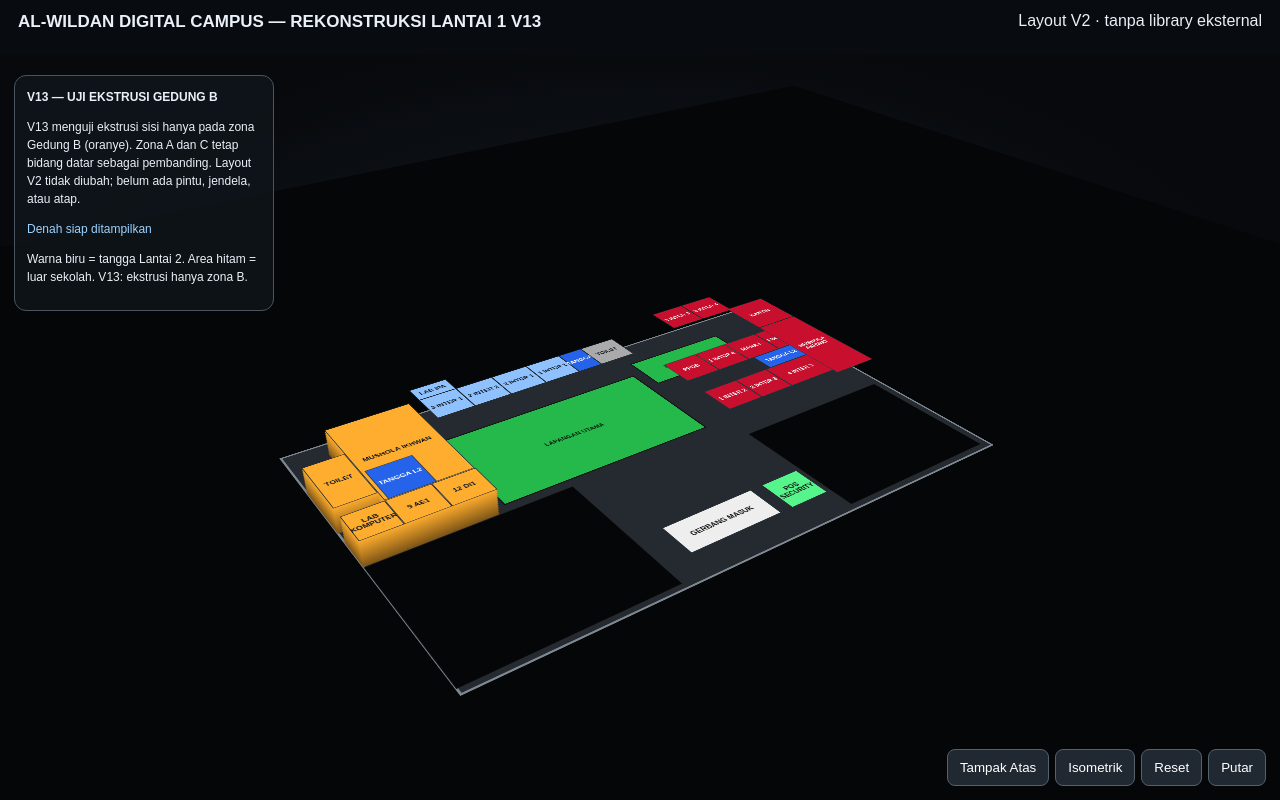
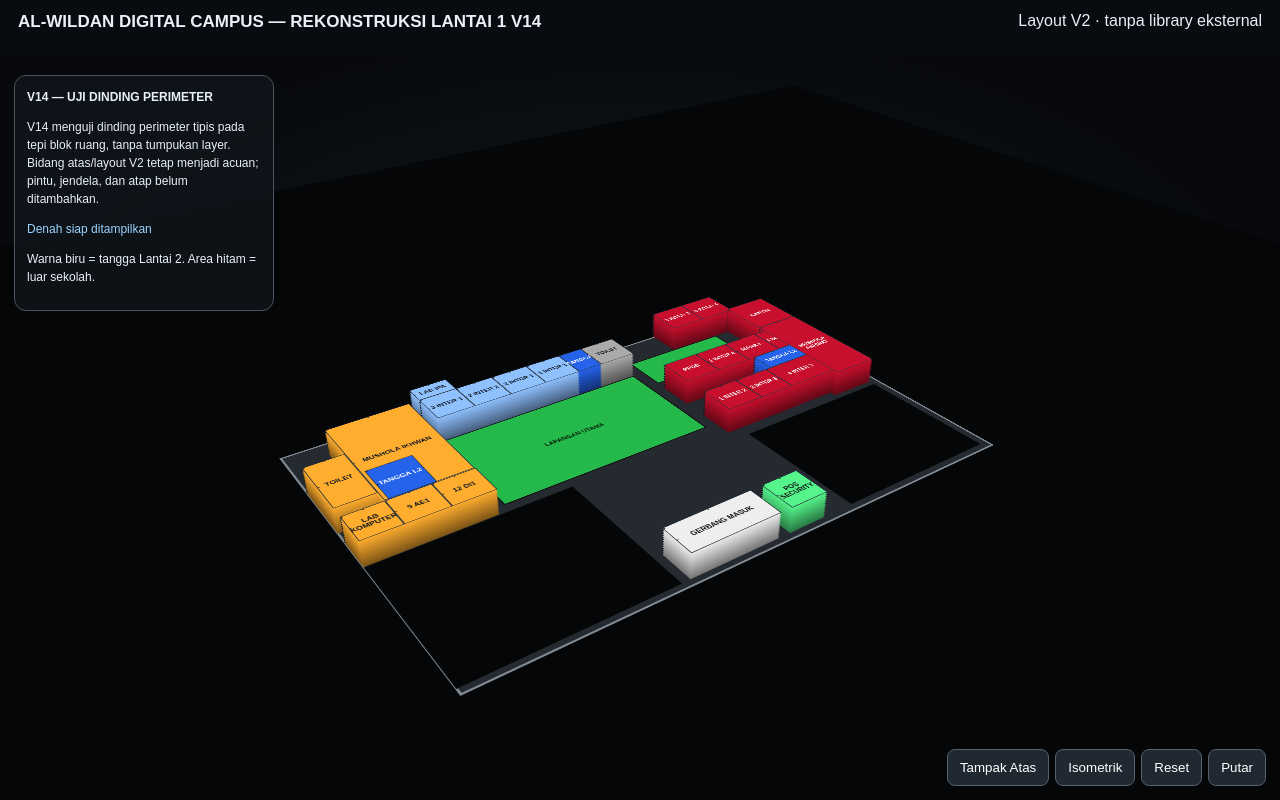
Before and after one commit to mrndr12345-sketch/al-wildan-digital-campus, a plain HTML site: page index.html in a window 1280 px wide. Drawn offline with Linux system fonts and the light colour scheme.

Commit message:
Update index.html

```diff
--- a/index.html
+++ b/index.html
@@ -24,8 +24,10 @@ button{background:#202832;color:white;border:1px solid #55616d;border-radius:8px
 #status{color:#9bd3ff}
 @media(max-width:700px){#world{scale:.5}#panel{max-width:200px;font-size:10px}}
 
+
+.perimeter-wall{position:absolute;pointer-events:none;z-index:3;box-sizing:border-box;border:1px solid rgba(20,25,32,.85);background:linear-gradient(180deg,rgba(35,45,55,.95),rgba(12,16,20,.98));}
 </style></head><body>
-<header><h1>AL-WILDAN DIGITAL CAMPUS — REKONSTRUKSI LANTAI 1 V13</h1><span>Layout V2 · tanpa library eksternal</span></header>
+<header><h1>AL-WILDAN DIGITAL CAMPUS — REKONSTRUKSI LANTAI 1 V14</h1><span>Layout V2 · tanpa library eksternal</span></header>
 <div id="stage"><div id="world"><div id="site"></div>
 <!-- Outside zones -->
 <div class="outside" style="left:0;top:280px;width:282px;height:232px"></div><div class="outside" style="left:544px;top:312px;width:240px;height:199px"></div>
@@ -64,7 +66,7 @@ button{background:#202832;color:white;border:1px solid #55616d;border-radius:8px
 <div class="room" style="left:294px;top:455px;width:132px;height:56px;background:#eee;color:#111">GERBANG MASUK</div>
 <div class="room" style="left:443px;top:455px;width:56px;height:56px;background:#55f58b;color:#111">POS SECURITY</div>
 </div></div>
-<div id="panel"><b>V13 — UJI EKSTRUSI GEDUNG B</b><p>V13 menguji ekstrusi sisi hanya pada zona Gedung B (oranye). Zona A dan C tetap bidang datar sebagai pembanding. Layout V2 tidak diubah; belum ada pintu, jendela, atau atap.</p><div id="status">Denah siap ditampilkan</div><p>Warna biru = tangga Lantai 2. Area hitam = luar sekolah. V13: ekstrusi hanya zona B.</p></div>
+<div id="panel"><b>V14 — UJI DINDING PERIMETER</b><p>V14 menguji dinding perimeter tipis pada tepi blok ruang, tanpa tumpukan layer. Bidang atas/layout V2 tetap menjadi acuan; pintu, jendela, dan atap belum ditambahkan.</p><div id="status">Denah siap ditampilkan</div><p>Warna biru = tangga Lantai 2. Area hitam = luar sekolah.</p></div>
 <div id="controls"><button id="top">Tampak Atas</button><button id="iso">Isometrik</button><button id="reset">Reset</button><button id="rotate">Putar</button></div>
 <script>
 const world=document.getElementById('world');let rot=false,timer=null;
@@ -72,8 +74,6 @@ const world=document.getElementById('world');let rot=false,timer=null;
 document.querySelectorAll('.room:not(.court)').forEach((room)=>{
   const base=getComputedStyle(room).backgroundColor;
   room.classList.add('top-face');
-  const isGedungB = base.includes('255, 173, 46') || base.includes('255, 173, 46');
-  if(!isGedungB) return; // zona A/C dan fasilitas non-oranye tetap flat untuk pembanding
   for(let i=1;i<=14;i++){
     const layer=room.cloneNode(false);
     layer.textContent='';
@@ -83,6 +83,21 @@ document.querySelectorAll('.room:not(.court)').forEach((room)=>{
     layer.style.zIndex='1';
     room.parentNode.insertBefore(layer,room);
   }
+});
+// V14 experiment: perimeter wall strips are anchored to each room block edge.
+document.querySelectorAll('.room:not(.court)').forEach((room)=>{
+  const w=room.offsetWidth, h=room.offsetHeight;
+  const strips=[
+    {left:0,top:0,width:w,height:4},
+    {left:0,top:h-4,width:w,height:4},
+    {left:0,top:0,width:4,height:h},
+    {left:w-4,top:0,width:4,height:h}
+  ];
+  strips.forEach(st=>{
+    const wall=document.createElement('div'); wall.className='perimeter-wall';
+    Object.assign(wall.style,st);
+    room.appendChild(wall);
+  });
 });
 function darken(rgb,factor){
   const m=rgb.match(/\d+/g); if(!m||m.length<3)return '#333';
```
